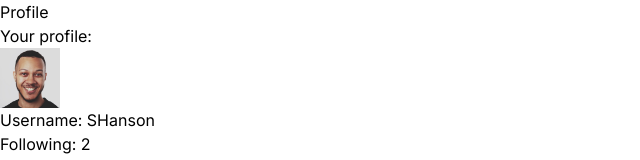
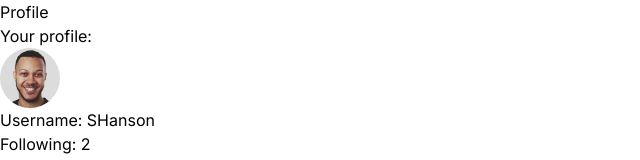
Before and after one commit to stevenahanson/essentialcode, a Next.js app: page / in a window 1280 px wide. Shown: the top 160 px of the page, without its empty margins (0-640 px from the left). Built offline with nearby package versions, Linux system fonts and the light colour scheme.

Commit message:
Make profile pic round

```diff
--- a/src/app/components/UserProfile.tsx
+++ b/src/app/components/UserProfile.tsx
@@ -22,6 +22,7 @@ export default function UserProfile() {
     <>
       <div>
         <Image
+          className="rounded-full"
           src={fullProfile.profilePic}
           width={60}
           height={60}
```
